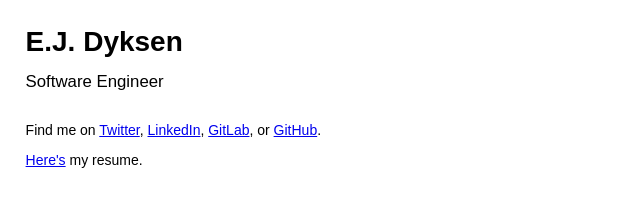
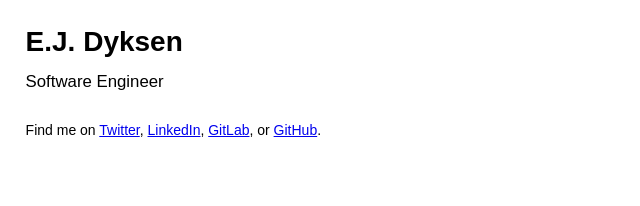
Before and after one commit to ejdyksen/ejd.io, a plain HTML site: page src/index.html in a window 1280 px wide. Shown: the whole page, without its empty margins (0-640 px from the left). Drawn offline with Linux system fonts and the light colour scheme.

Commit message:
Remove resume link

```diff
--- a/src/index.html
+++ b/src/index.html
@@ -31,7 +31,6 @@
   or
   <a href="https://github.com/ejdyksen">GitHub</a>.
 </p>
-<p><a href="https://resume.ejd.io/">Here's</a> my resume.</p>
 
 </body>
 </html>
```
